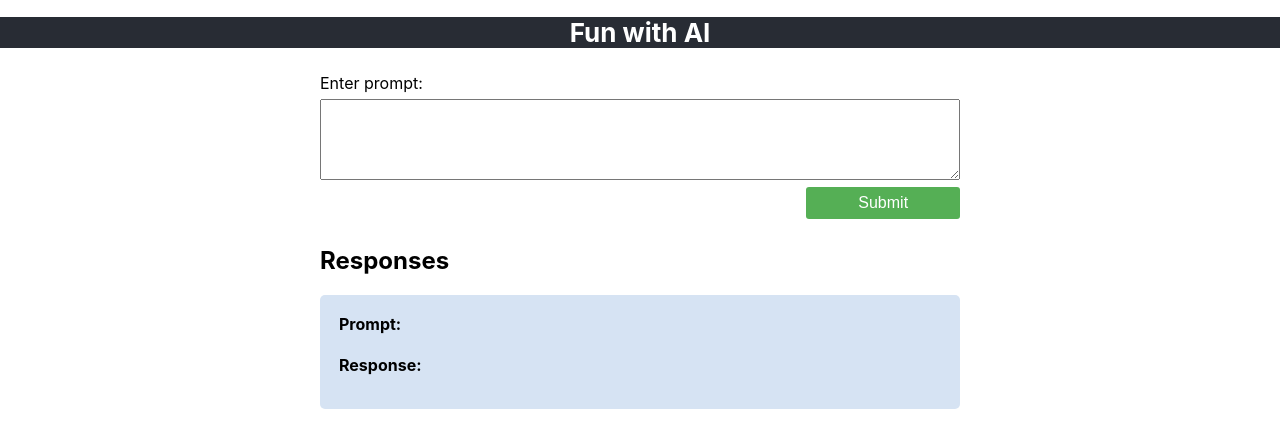
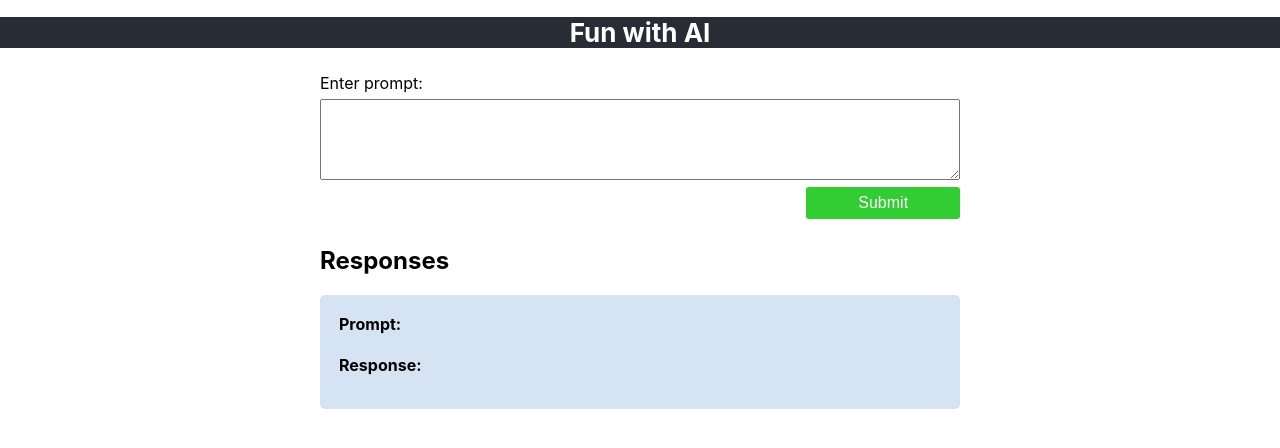
Before and after one commit to kevin-the-engi/shopify-test, a React (Create React App) app: page / in a window 1280 px wide. In both pictures the pointer is over the input "Submit". Shown: the top 448 px of the page. Built offline with nearby package versions, Linux system fonts and the light colour scheme.

Commit message:
Update Form button css

```diff
--- a/src/components/Form/Form.scss
+++ b/src/components/Form/Form.scss
@@ -22,3 +22,11 @@
     display: inline-block;
     font-size: 16px;
 }
+
+.submit-btn:hover {
+    background-color: limegreen;
+}
+
+.submit-btn:active {
+    background-color: darkgreen;
+}
```
